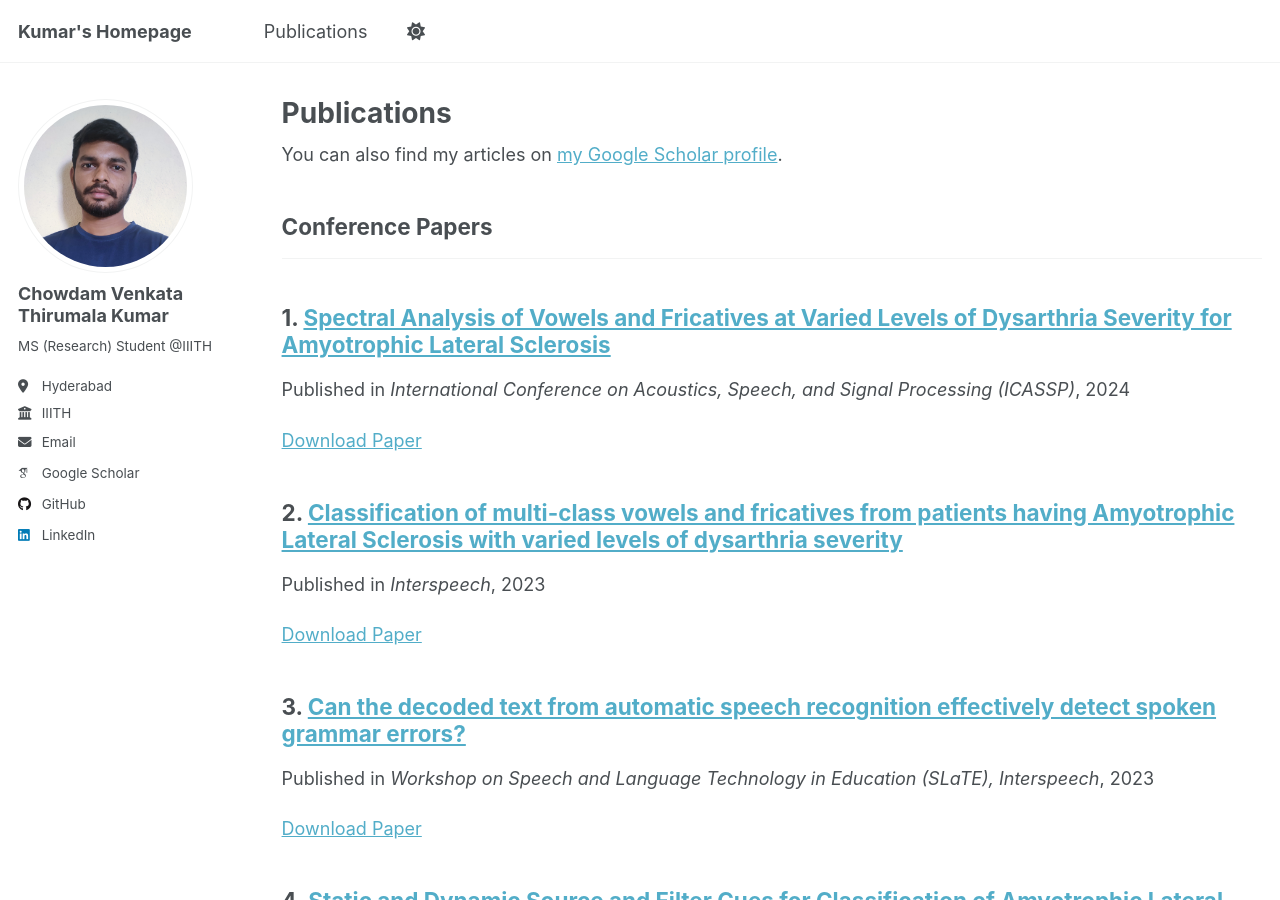
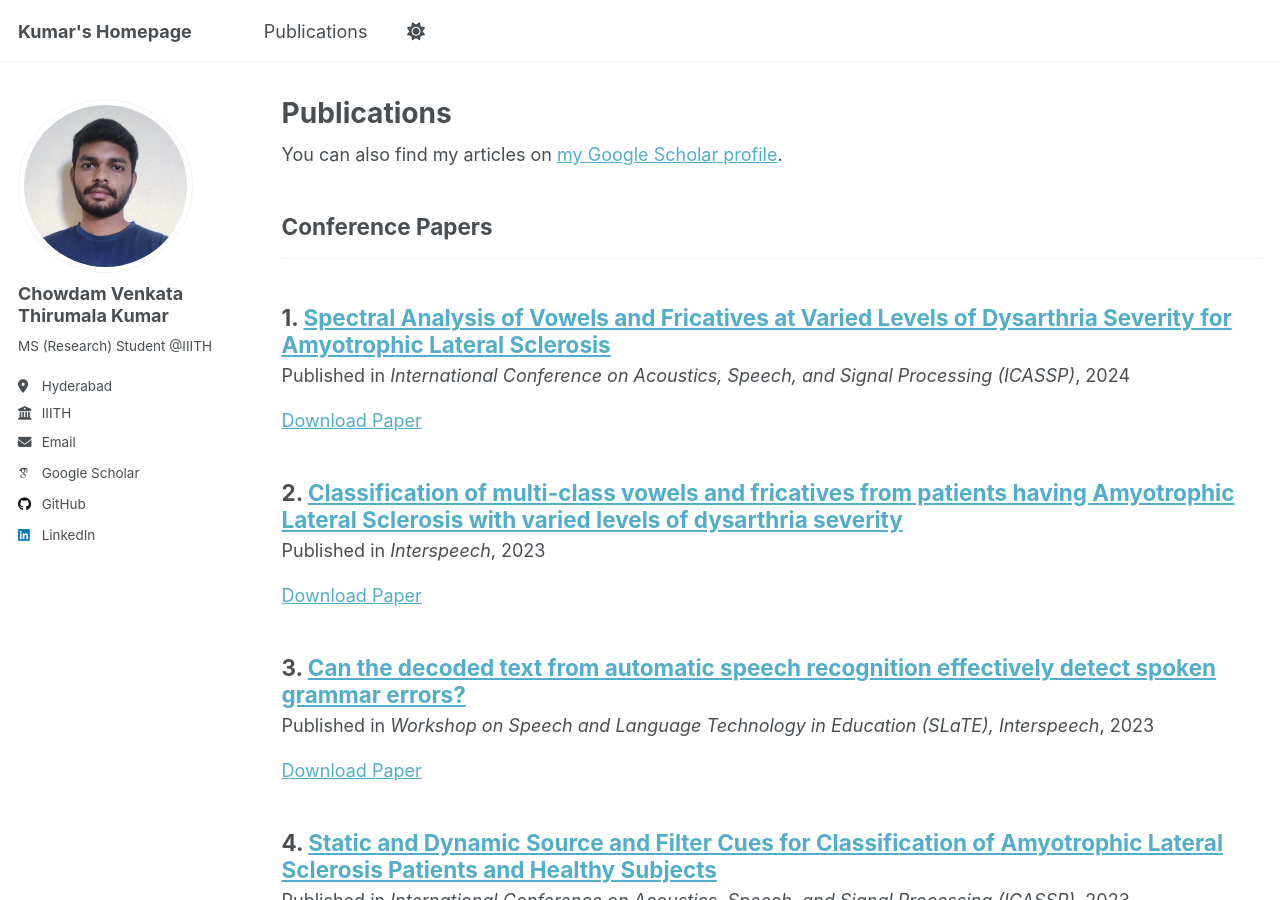
Before and after one commit to cvthirumalakumar/cvthirumalakumar.github.io, a Jekyll site: the page built from _pages/publications.html, in a window 1280 px wide and 900 px high. Built offline with Jekyll 4.4.1, drawn with Linux system fonts in a browser that asks for light colours; some web fonts are replaced.

Commit message:
Update archive-single.html

```diff
--- a/_includes/archive-single.html
+++ b/_includes/archive-single.html
@@ -47,7 +47,7 @@
         {% if post.collection == 'teaching' %}
           <p> {{ post.type }}, <i>{{ post.venue }}</i>, {{ post.date | default: "1900-01-01" | date: "%Y" }} </p>
         {% elsif post.collection == 'publications' %}
-          <p>Published in <i>{{ post.venue }}</i>, {{ post.date | default: "1900-01-01" | date: "%Y" }} </p>
+          <p style="margin: 0 0 4px 0;">Published in <i>{{ post.venue }}</i>, {{ post.date | default: "1900-01-01" | date: "%Y" }} </p>
         {% elsif post.date %}
          <p class="page__date"><strong><i class="fa fa-fw fa-calendar" aria-hidden="true"></i> {{ site.data.ui-text[site.locale].date_label | default: "Published:" }}</strong> <time datetime="{{ post.date | default: "1900-01-01" | date_to_xmlschema }}">{{ post.date | default: "1900-01-01" | date: "%B %d, %Y" }}</time></p>
         {% endif %}
```
